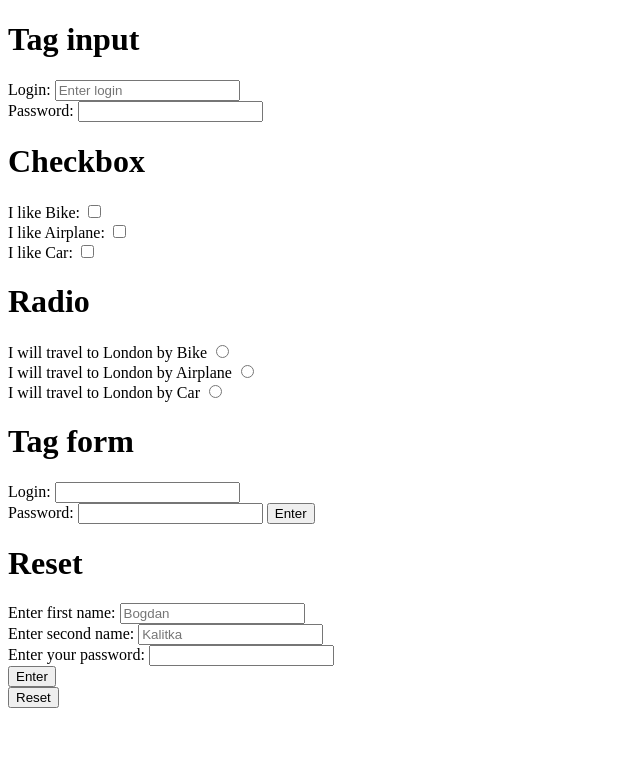
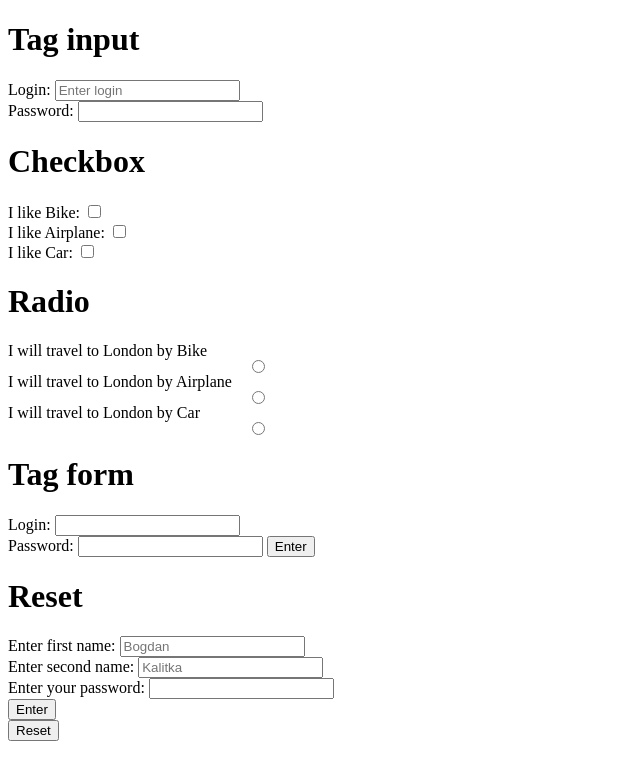
Before and after one commit to Bogdan2047/input, a plain HTML site: page index.html in a window 1280 px wide. Shown: the whole page, without its empty margins (0-640 px from the left). Drawn offline with Linux system fonts and the light colour scheme.

Commit message:
pach 1.1

```diff
--- a/index.html
+++ b/index.html
@@ -4,6 +4,7 @@
     <meta charset="UTF-8">
     <meta http-equiv="X-UA-Compatible" content="IE=edge">
     <meta name="viewport" content="width=device-width, initial-scale=1.0">
+    <link rel="stylesheet" href="style.css">
     <title>Document</title>
 </head>
 <body>
@@ -16,7 +17,7 @@
             </form>
             <form>
                 <label for="id">Password:</label>
-                <input type="text" id="id" name="id">
+                <input type="password" id="id" name="id">
             </form>
        </div>
        <div class="">
@@ -34,20 +35,19 @@
                 <input id="html" type="checkbox">
             </form>
         </div>
-        <div class="">
+        <div >
             <h1>Radio</h1>
             <form>
+            <div class="radio">
                 <label for="contactChoice1">I will travel to London by Bike</label>
-                <input type="radio" id="contactChoice1"name="contact" value="email">
-            </form>
-            <form>
+                <input type="radio" id="contactChoice1" name="contact" value="email">
+
                 <label for="contactChoice1">I will travel to London by Airplane</label>
-                <input type="radio" id="contactChoice1"name="contact" value="email">
-            </form>
-            <form>
+                <input type="radio" id="contactChoice1" name="contact" value="mail">
+
                 <label for="contactChoice1">I will travel to London by Car</label>
-                <input type="radio" id="contactChoice1"name="contact" value="email">
-            </form>
+                <input type="radio" id="contactChoice1" name="contact" value="phone">
+            </div>
             </form>
         </div>
        <div class="">
@@ -59,7 +59,7 @@
             </div>
             <div class="form-example">
               <label for="email">Password: </label>
-              <input type="email" name="email" id="email" required>
+              <input type="password" name="email" id="email" required>
               <input type="submit" value="Enter">
             </div>
 
@@ -77,13 +77,13 @@
         </form>
         <form>
             <label for="id">Enter your password:</label>
-            <input type="text" id="id" name="id">
+            <input type="password" id="id" name="">
         </form>
         <form>
             <input type="submit" value="Enter">
         </form>
         <form>
-            <input type="reset"  value="Reset">
+            <input type="reset" name="password" value="Reset">
         </form>
        </div>
     </div>
--- /dev/null
+++ b/style.css
@@ -0,0 +1,9 @@
+.radio {
+    display: flex;
+    flex-direction: column;
+    width: 500px;
+}
+
+.radio input{
+    margin: 0 auto;
+}
```
Also changed, not shown: 1 other file.
